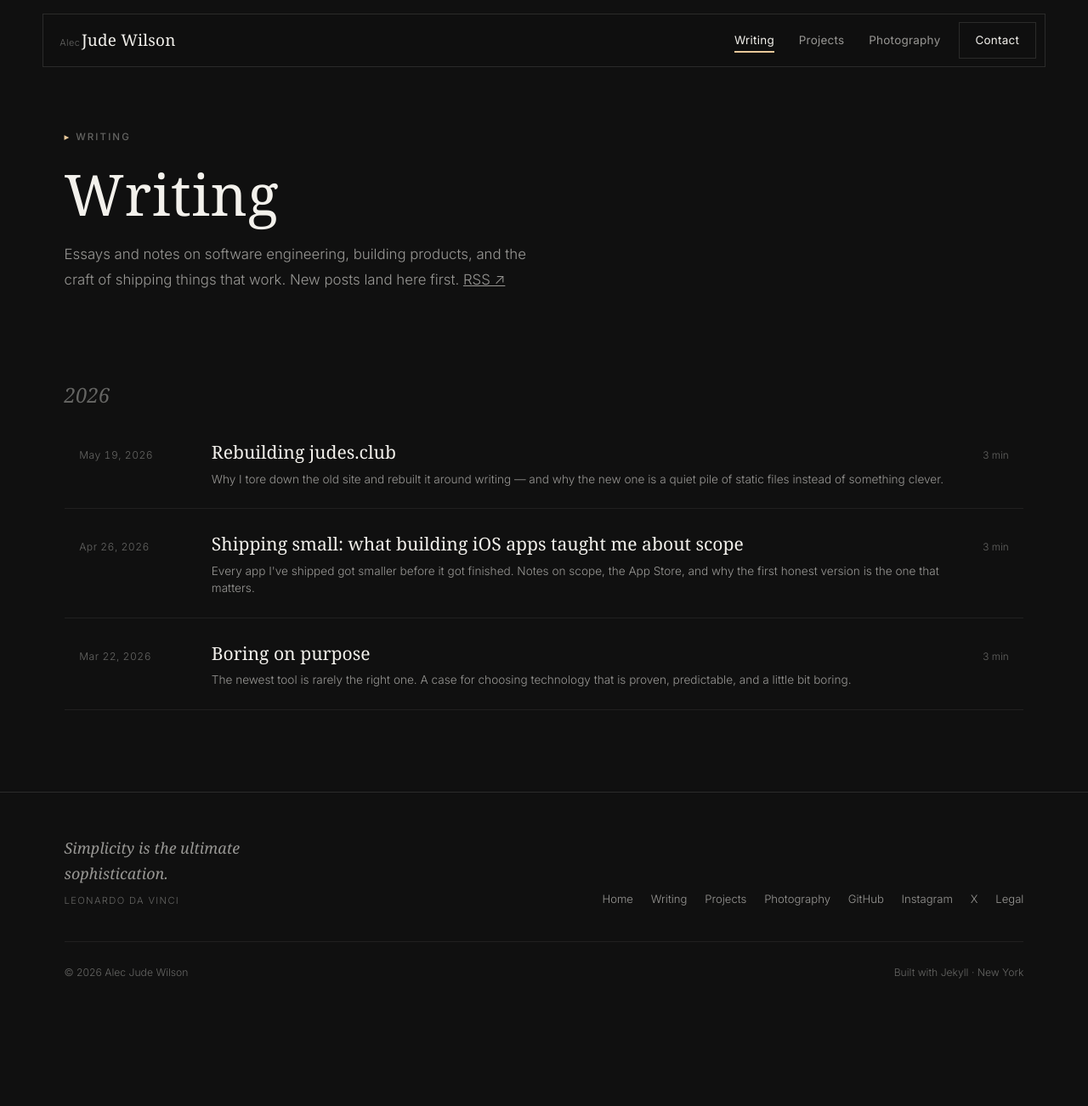
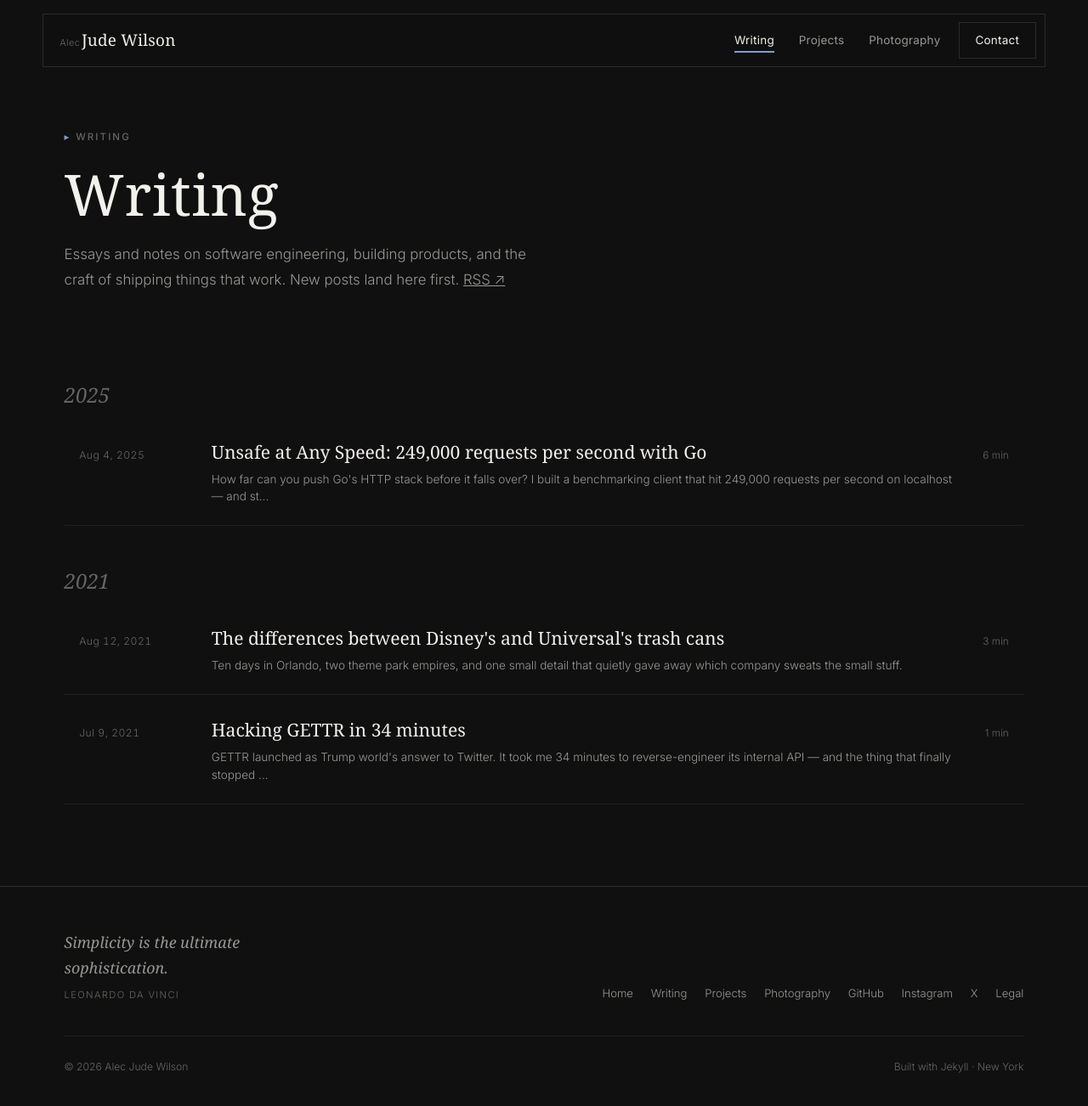
Before and after one commit to alechash/judes.club, a Jekyll site: the page built from writing/index.html, in a window 1280 px wide and 1307 px high. Shown: the top 1302 px of the window at 85% size. Built offline with Jekyll 4.4.1, drawn with Linux system fonts in a browser that asks for light colours; some web fonts are replaced; some of the changed lines change nothing that is shown.

Commit message:
Redid website

````diff
--- /dev/null
+++ b/_posts/2021-07-09-hacking-gettr.md
@@ -0,0 +1,21 @@
+---
+title: "Hacking GETTR in 34 minutes"
+date: 2021-07-09
+tags: [security]
+description: >-
+  GETTR launched as Trump world's answer to Twitter. It took me 34 minutes to
+  reverse-engineer its internal API — and the thing that finally stopped me
+  wasn't GETTR at all.
+---
+
+GETTR launched as the big new conservative social network — Trump world's answer to Twitter. So, naturally, the first thing I wanted to know was how it was built.
+
+Long story short: it took me 34 minutes to reverse-engineer GETTR's internal API, and then to abuse it badly enough to get rate-limited.
+
+It wasn't hard. What actually surprised me was how little stood in the way. There was no real API rate limit at all. To prove that to myself, I had a script create around **1,000 posts in a minute and a half** — no throttling, no checks, nothing anywhere telling me to slow down.
+
+And here's the part I still think is funny: the thing that *finally* stopped me wasn't GETTR's API. It was Cloudflare. The rate limit that eventually kicked in was Cloudflare's generic protection sitting in front of the site — not anything GETTR had built themselves.
+
+By the end I had an account with roughly a thousand posts on it. Scrolling from the top of them to the bottom took 22 seconds.
+
+For a platform that launched to that much attention, that's a lot of front door left unlocked.
--- /dev/null
+++ b/_posts/2021-08-12-disney-universal-trash-cans.md
@@ -0,0 +1,49 @@
+---
+title: "The differences between Disney's and Universal's trash cans"
+date: 2021-08-12
+tags: [travel, design]
+description: >-
+  Ten days in Orlando, two theme park empires, and one small detail that
+  quietly gave away which company sweats the small stuff.
+---
+
+I recently spent ten days in Orlando visiting Disney World and Universal Orlando. I liked all the parks — they were fun and genuinely enjoyable.
+
+We did every park except one (not counting water parks):
+
+- **Disney:** Hollywood Studios, Epcot, Animal Kingdom, Magic Kingdom
+- **Universal:** Islands of Adventure, Universal Studios Florida *(didn't make it)*
+
+We actually had to end the trip two days early because of a death in the family back home, which is why Universal Studios Florida is the one we missed.
+
+## Differences in the parks
+
+On the surface they seem like the same thing — big amusement parks in Florida. But I noticed a lot of differences almost immediately.
+
+One of them was the trash cans.
+
+**Disney** felt more polished across the board. The staff all seemed trained the same way, the trash cans all matched, and the employee uniforms matched wherever they were stationed. The same went for the general organization of each park and for accessibility — wheelchairs and that kind of thing.
+
+**Universal** had most of what Disney had, but it just wasn't as "polished." There were many different types of trash cans, and some ride themes made no sense at all. The staff weren't trained as consistently either — and don't get me wrong, they were good employees, they just didn't extend their service the way Disney's did. Uniforms were another tell: at Disney, the employees by the Star Wars rides dressed like Star Wars characters. At Universal, the uniforms only matched the theme about half the time.
+
+## Trash cans
+
+Okay — onto what this article is actually about.
+
+### Disney
+
+Disney had exactly one type of trash can across the entire park. Different paint and theming for different areas, sure, but underneath it was the same can every single time. Occasionally it was paired with a recycling can — still the exact same style, just with a round hole for cans and bottles instead of a swinging flap.
+
+Personally, I loved that design. It's simple and clean, and everybody instantly knows it's a trash can.
+
+### Universal
+
+Universal had at least four different trash can types: big concrete ones, round metal ones, square metal ones, and some that looked a lot like Disney's. Most of them were paired with recycling cans too. And those were just the variations I could find online afterward — I'm pretty sure there were ten more out in the park.
+
+## Why does it even matter?
+
+I found myself struggling to answer that one.
+
+The biggest problem with Universal's approach is probably guests not being sure whether something is a trash can or a potted plant. But does that really matter? Not really — there are trash cans everywhere, in every park, Disney or Universal.
+
+So in the end, I don't think it actually matters. But Disney clearly has the edge on feeling *finished* — and not just with the trash cans. With everything.
--- /dev/null
+++ b/_posts/2025-08-04-unsafe-at-any-speed.md
@@ -0,0 +1,123 @@
+---
+title: "Unsafe at Any Speed: 249,000 requests per second with Go"
+date: 2025-08-04
+tags: [go, performance, engineering]
+description: >-
+  How far can you push Go's HTTP stack before it falls over? I built a
+  benchmarking client that hit 249,000 requests per second on localhost — and
+  stayed crash-proof the whole way.
+---
+
+I didn't want this thing to be safe. I wanted it to be fast — and if it was going to crash, I wanted it to crash *gracefully*, at a hundred thousand requests per second.
+
+That was the whole question I started with: how much performance can you pull out of Go's HTTP stack before it falls apart? And can you keep it from falling apart at all, even while you're using the parts of the language you're explicitly told never to touch?
+
+What came out of it was an ultra-high-performance HTTP benchmarking client, written in Go, that hits **249,000 requests per second on localhost** and **17,000+ over a real network** — with zero panics and zero memory leaks across every run.
+
+## Where the standard library taps out
+
+Before any of the unsafe stuff, I tried to do this the normal way.
+
+Go's standard `net/http` client is good. It is not *this* fast. Even with connection reuse and tuning, I couldn't get it past roughly **9,000 RPS**. Turn keep-alives off and it collapsed to under **3,000**. The bottleneck isn't really Go — it's all the correctness and safety work `net/http` does on every single request. That's exactly what you want in production, and exactly what's in your way in a benchmarking tool.
+
+So I stopped using it.
+
+## What I built instead
+
+The client manages its own connections: **512 concurrent workers** sharing a pool of **1,024 persistent TCP connections**. Nothing reconnects mid-run, so connection setup never shows up in the numbers.
+
+Each connection is deliberately bare:
+
+```go
+type UnsafeConnection struct {
+    conn      net.Conn
+    buffer    []byte
+    bufferPtr unsafe.Pointer
+    isReady   int64
+}
+```
+
+To kill garbage collection pressure, request and response buffers are preallocated and reused, and the response path uses zero-copy byte slices built straight from a pointer:
+
+```go
+func safeUnsafeByteSlice(ptr unsafe.Pointer, length int) []byte {
+    if ptr == nil || length <= 0 {
+        return make([]byte, 0)
+    }
+    return *(*[]byte)(unsafe.Pointer(&reflect.SliceHeader{
+        Data: uintptr(ptr),
+        Len:  length,
+        Cap:  length,
+    }))
+}
+```
+
+This is the part Go tells you not to do. `reflect.SliceHeader`, raw `unsafe.Pointer` work — it steps around the memory model entirely. It is fast, and it is genuinely dangerous.
+
+## Crash-proof on purpose
+
+Using `unsafe` means accepting that something *will* eventually go wrong. The answer wasn't to make the unsafe code safe — it was to contain the blast radius. Every worker runs its hot loop inside a `recover()`:
+
+```go
+func (worker *UnsafeWorker) safeWorkerLoop(client *UnsafeBenchmarkClient) {
+    defer func() {
+        if r := recover(); r != nil {
+            // Log and keep going
+        }
+    }()
+    // Write request, read response, track success/errors
+}
+```
+
+If one worker hits something nasty, it logs it and the other 511 keep running. That's the whole idea: unsafe in the small, stable in the large.
+
+## Measuring it honestly
+
+A single fast number is easy to fake. So the harness runs **15 full benchmark cycles** and reports the spread:
+
+```go
+func RunCrashProofUnsafeBenchmark() {
+    for i := 0; i < NUM_BENCHMARKS; i++ {
+        // Launch all workers with sync.WaitGroup
+        // Sleep for the benchmark duration
+        // Collect all request counts
+        // Calculate RPS, mean, median, stddev, etc.
+    }
+}
+```
+
+For each run it records the request rate, then computes mean, median, and standard deviation across all 15. The number I actually trust is the **coefficient of variation** — standard deviation as a percentage of the mean — because it tells you whether a result is repeatable or a fluke:
+
+- under 5% — excellent
+- under 10% — good
+- under 20% — moderate
+- over 20% — poor
+
+A representative run looked like this:
+
+```
+Run 1:   248,210 req/s
+Run 2:   249,379 req/s
+Run 3:   247,844 req/s
+...
+Mean:                 248,477 req/s
+Median:               248,210 req/s
+Std deviation:            637 req/s
+Coefficient of var.:     0.26%
+```
+
+A 0.26% coefficient of variation means 249,000 RPS isn't a lucky spike. It's just where this thing lives.
+
+## A real safety notice
+
+To be clear about what this is: if you're building production software, do not do any of this. The `unsafe` package, a hand-rolled connection pool, zero-copy slices off raw pointers — that's a recipe for memory corruption.
+
+This is a tool for exactly one job: generating load. Load generators, stress testers, and "how hard can I push this" experiments are where these tradeoffs are actually worth making, because the tool is the thing under your control, and the safety you're giving up was protecting *you*, not your users.
+
+## Why bother
+
+Mostly, I just wanted to know the answer. Go gets called fast, and it is — but "fast" usually means "fast with the seatbelt on." I wanted to see what was underneath it.
+
+The answer is that Go has a lot more headroom than its standard library will hand you, and you can reach it without giving up stability — as long as you're deliberate about where the danger lives and where it doesn't. 249,000 requests per second, zero panics, zero leaks. You just have to be willing to leave the guardrails behind, and smart enough to put a net under the exact spot where you jump.
+
+*The code lives on [my GitHub](https://github.com/alechash).*
--- a/_posts/2026-03-22-boring-on-purpose.md
+++ /dev/null
@@ -1,34 +0,0 @@
----
-title: "Boring on purpose"
-date: 2026-03-22
-tags: [engineering, craft]
-description: >-
-  The newest tool is rarely the right one. A case for choosing technology
-  that is proven, predictable, and a little bit boring.
----
-
-There is a specific kind of excitement that comes with starting a new project. The repo is empty, the constraints are theoretical, and for a few hours you get to imagine the cleanest version of everything. That is exactly the moment you are most likely to make a decision you will regret.
-
-The temptation is always to reach for the newest thing — the framework that shipped its 1.0 last month, the database with the impressive benchmark, the language feature that just landed. New tools feel like leverage. Sometimes they are. More often, they are a loan against your future attention, and the interest is paid in debugging sessions nobody scheduled.
-
-## What "boring" actually buys you
-
-When I call a tool boring, I mean something specific. I mean it has been in production somewhere serious for years. I mean that when you hit an error message, the first page of search results is a real answer and not a GitHub issue with three thumbs-up and no replies. I mean the failure modes are documented, the edges are worn smooth, and the people who maintain it have already made the embarrassing mistakes so you don't have to.
-
-Boring technology is predictable, and predictability compounds. Every hour you don't spend discovering that a library doesn't handle timezones, or that a framework's caching layer has opinions you didn't ask for, is an hour you spend on the actual problem.
-
-> The goal was never to use interesting tools. The goal was to build something that works and keeps working when you're not looking at it.
-
-## Novelty has a place — it's just a small one
-
-This isn't an argument for never learning anything. It's an argument for being deliberate about *where* the novelty goes. Every project gets a budget for the unfamiliar, and it is much smaller than you want it to be. Spend it on the part that is genuinely new — the thing that is the reason the project exists — and be relentlessly conventional everywhere else.
-
-If the interesting part of your product is a recommendation engine, then the recommendation engine is where the new ideas go. The auth, the database, the deployment pipeline, the way you serve static files — all of that should be the most obvious, well-trodden choice available. Nobody has ever opened an app and been delighted that the session store was exotic.
-
-## It shows up most in client work
-
-I notice this most clearly through [Belayer](/projects/belayer/), the consultancy I run. Clients are not paying for a tour of the frontier. They are paying for something that ships, that the next engineer can understand, and that does not become a liability the moment I hand it back. A clever architecture that only I can maintain is not a gift — it's a hostage situation with extra steps.
-
-So the work tends to look unremarkable from the outside, and that is the point. Boring on the inside is what calm looks like on the outside: software that loads, behaves, and gets out of the way.
-
-The most senior instinct I have developed is not knowing the newest thing. It is being unbothered about not knowing it — and choosing, on purpose, the tool that will still be obvious in three years.
--- a/_posts/2026-04-26-shipping-small.md
+++ /dev/null
@@ -1,39 +0,0 @@
----
-title: "Shipping small: what building iOS apps taught me about scope"
-date: 2026-04-26
-tags: [ios, product, engineering]
-description: >-
-  Every app I've shipped got smaller before it got finished. Notes on scope,
-  the App Store, and why the first honest version is the one that matters.
----
-
-Every iOS app I have shipped got *smaller* on the way to the App Store, not bigger. That surprised me the first time. It stopped surprising me somewhere around the third.
-
-When you start, the feature list is a wish. It contains everything the app could plausibly do, written down with equal confidence — the core thing it exists for, and the eleven nice-to-haves that occurred to you in the shower. The list looks like a plan. It is actually a hazard.
-
-## The first honest version
-
-The version that matters is the smallest one you would not be embarrassed to put in front of a real person. Not the smallest one that technically compiles — the smallest one that is genuinely *useful* for one specific job.
-
-With [Tracktide](/projects/tracktide/), that meant logging a dose and seeing how much was left in the vial. That's it. Cycles, history, reminders, widgets — all of it good, all of it shipped eventually, none of it in the first build. If the core loop of "log a thing, see the consequence" wasn't fast and obvious, no amount of secondary features would save it. If it *was*, the rest could follow at its own pace.
-
-> Scope is not a list of features. Scope is a decision about what you are willing to be judged on.
-
-## Cutting is the actual work
-
-Adding features is easy — it's just typing. Cutting them is the part that requires judgment, because every cut is an argument with the version of you that wrote the wish list.
-
-A few rules I now apply without much debate:
-
-- **If a feature needs another feature to make sense, both are out of v1.** Dependencies between nice-to-haves are a sign the core isn't carrying its weight yet.
-- **A setting is a decision you failed to make.** Sometimes you genuinely need it. Usually you're just postponing a hard call onto the user.
-- **If I can't explain why a screen exists in one sentence, the screen doesn't exist.**
-- **The empty state is a feature.** Most apps look their worst on day one, with no data in them. That's the first thing every new user sees.
-
-## The App Store keeps you honest
-
-There is a specific humility that comes from app review. You can sit with a build for weeks, convinced it's ready, and then a reviewer — or worse, a real user — finds the seam in ninety seconds. SwiftData makes the storage layer pleasant; it does nothing for the fact that you forgot what happens when someone denies the notification permission and then opens the reminders screen.
-
-Shipping small is partly a scope discipline and partly an exposure strategy. The sooner a real person touches the smallest honest version, the sooner you find out which of your assumptions were load-bearing. Everything I would have spent polishing the wish-list features, I now spend watching what actually breaks.
-
-The apps got smaller because *finished* turned out to mean something narrower, and better, than I first thought. Finished is not "everything I imagined." Finished is "the core thing works, and I'd defend it." The rest is a roadmap, and a roadmap is allowed to take its time.
--- a/_posts/2026-05-19-rebuilding-judes-club.md
+++ /dev/null
@@ -1,46 +0,0 @@
----
-title: "Rebuilding judes.club"
-date: 2026-05-19
-tags: [meta, engineering, design]
-description: >-
-  Why I tore down the old site and rebuilt it around writing — and why the
-  new one is a quiet pile of static files instead of something clever.
----
-
-The site you are reading is the third version of judes.club, and the first one I expect to keep for a while.
-
-The previous version was a fullscreen slide deck — five panels you scrolled through one at a time, each with its own background photograph. It looked good in a screenshot. It was also, I eventually admitted, a website that made a single first impression and then had nowhere to put anything. There was no room to grow because every section was already a full screen.
-
-The thing I actually wanted to do more of — write — had no home at all. So I started over.
-
-## Writing first, everything else second
-
-The clearest decision in this rebuild was hierarchy. A portfolio shows people what you made. Writing shows them how you think, and how you think is the part that ages well. Projects ship, get sunset, get superseded. The reasoning behind them doesn't.
-
-So [writing](/writing/) is now the section directly under the hero, with the most visual weight on the page. Projects and photography are still here — I'm proud of both — but they sit deliberately downstream, as compact panels rather than headline acts. If you only scroll far enough to read one thing, I'd rather it be a post than a project card.
-
-> A portfolio is a list of answers. Writing is a record of the questions.
-
-## Why Jekyll, why static
-
-The new site is a [Jekyll](https://jekyllrb.com) project: a folder of Markdown and HTML that compiles to plain static files. No database. No server-side runtime. No build pipeline I have to keep alive at 2 a.m.
-
-That choice is the same argument I made in [*Boring on purpose*](/writing/boring-on-purpose/), applied to my own site. A personal site has exactly one job — be there, load fast, and not break — and it has to do that job for years with very little attention. Static files are almost unfairly good at this. The whole site is a pile of HTML a CDN can serve in its sleep.
-
-Writing a post is now just adding a Markdown file to `_posts`:
-
-```
-_posts/2026-05-19-rebuilding-judes-club.md
-```
-
-That matters more than it sounds. The friction between *having a thought* and *publishing it* is the entire ballgame for a blog. If publishing means a deploy ceremony, I won't do it. If it means saving a text file, I might.
-
-## What I kept
-
-Rebuilds are tempting precisely because they let you throw everything away, and that's also their biggest trap. A few things from the old site were genuinely working, so they survived the move:
-
-- **The look.** Dark, warm off-white type, a serif for display and a clean sans for everything else. The old site had a real visual identity. I cleaned it up rather than replacing it.
-- **The photography page.** It pulls live view, like, and download counts from Unsplash, and that data is honestly the most fun part of the whole site. It would have been vandalism to remove it.
-- **Restraint.** No analytics theatre, no popups, no cookie banner for cookies I don't set.
-
-The result is a site that is mostly empty space, a navigation bar, and words. That is the version I wanted the first two times and didn't have the discipline to build. This post is the first thing written in its new home — and now that writing finally has somewhere to live, I intend to use it.
--- a/assets/css/style.css
+++ b/assets/css/style.css
@@ -18,7 +18,7 @@
   --line-soft: rgba(243, 241, 236, 0.07);
   --glass:     rgba(243, 241, 236, 0.045);
   --glass-2:   rgba(243, 241, 236, 0.09);
-  --accent:    #e8c89a;          /* warm sand — used sparingly */
+  --accent:    #7f9cd1;          /* cool slate blue — used sparingly */
 
   --serif: 'Instrument Serif', Georgia, 'Times New Roman', serif;
   --sans:  'Inter', -apple-system, BlinkMacSystemFont, 'Segoe UI', sans-serif;
````
